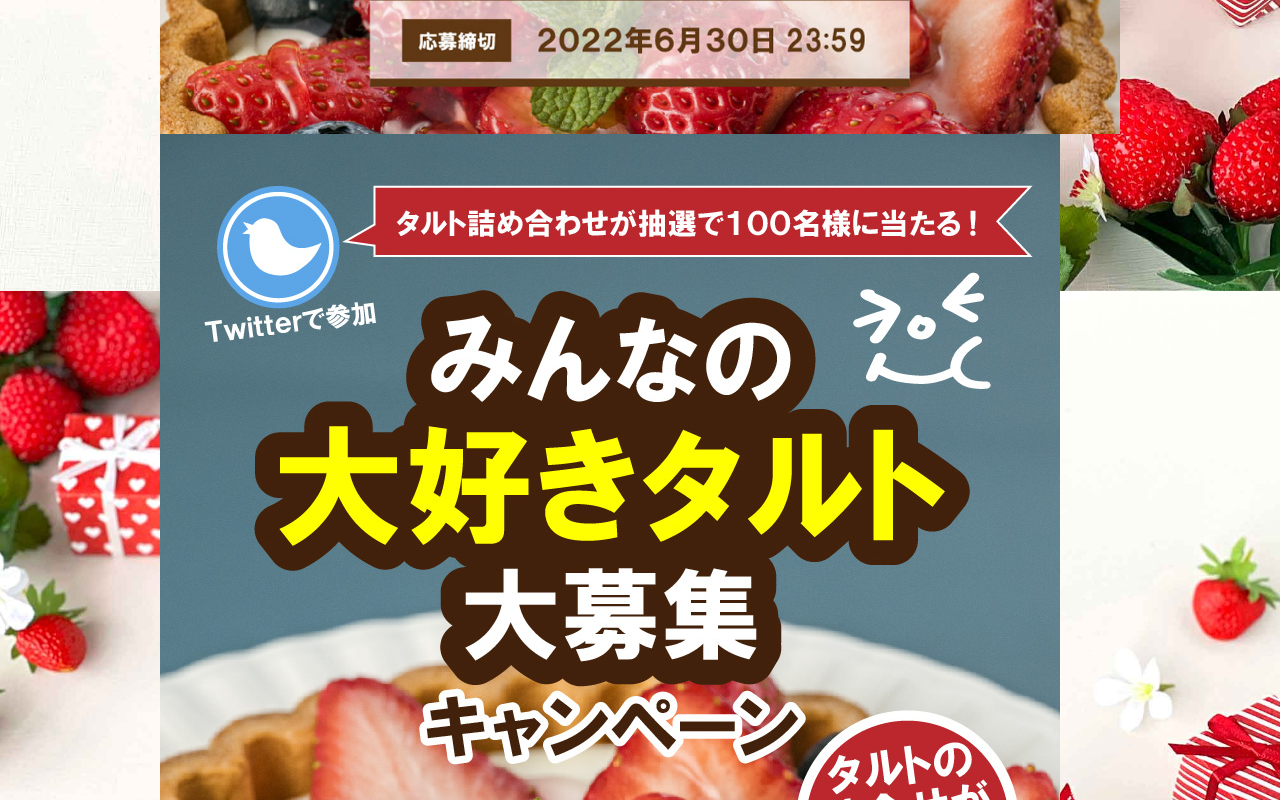
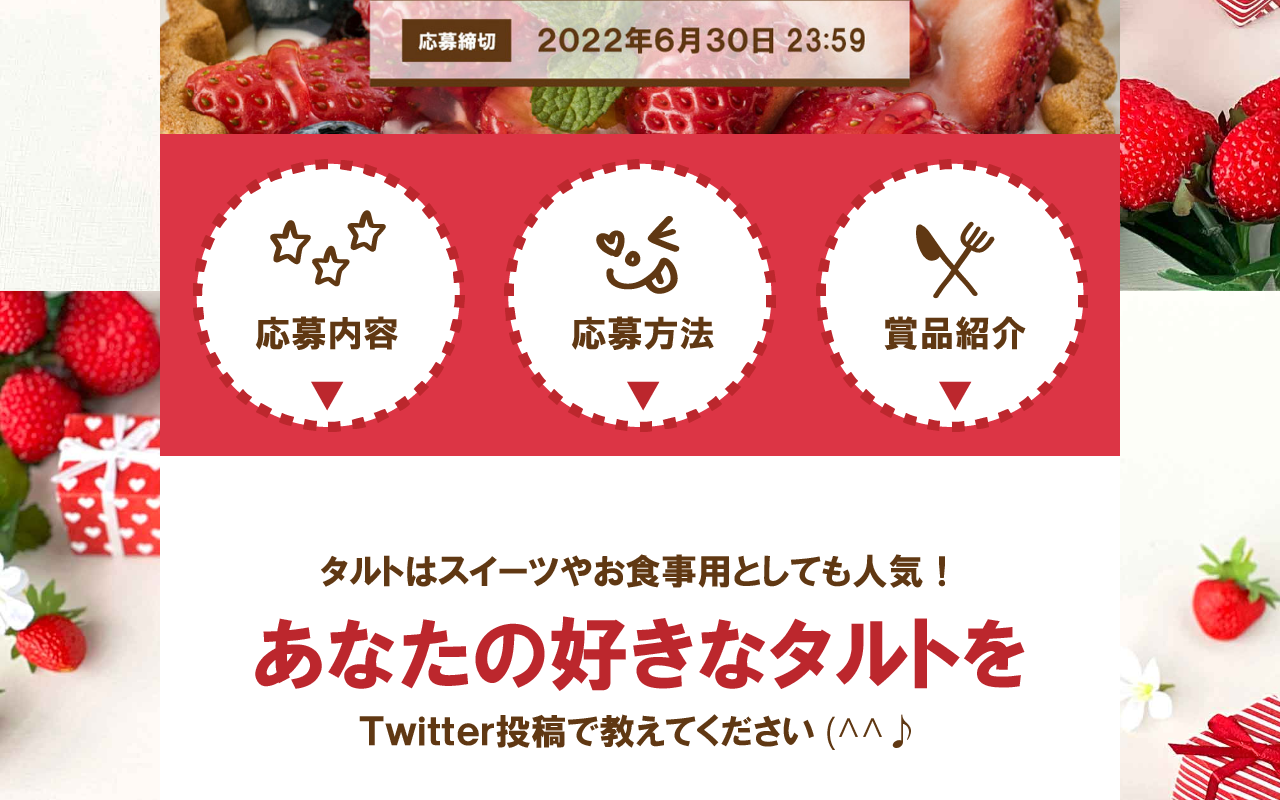
Before and after one commit to Matsunaoya/tart2022, a plain HTML site: page index.html in a window 1280 px wide. Shown: the part 560-1360 px from the top of the page. Drawn offline with nearby package versions, Linux system fonts and the light colour scheme.

Commit message:
Update index.html

```diff
--- a/index.html
+++ b/index.html
@@ -34,7 +34,7 @@ body {
     <section id="hero">
     <div class="container container-camp p-0">
         <img src="images/main_img_pc_01-80.jpg" alt="" class="img-fluid d-none d-md-block">
-        <img src="images/main_img_sp_01-80.jpg" alt="" class="img-fluid d-none d-md-block">
+        <img src="images/main_img_sp_01-80.jpg" alt="" class="img-fluid d-block d-md-none">
     </div>
     <div class="container container-camp text-center p-4 text-bg-danger">
         <div class="row">
```
